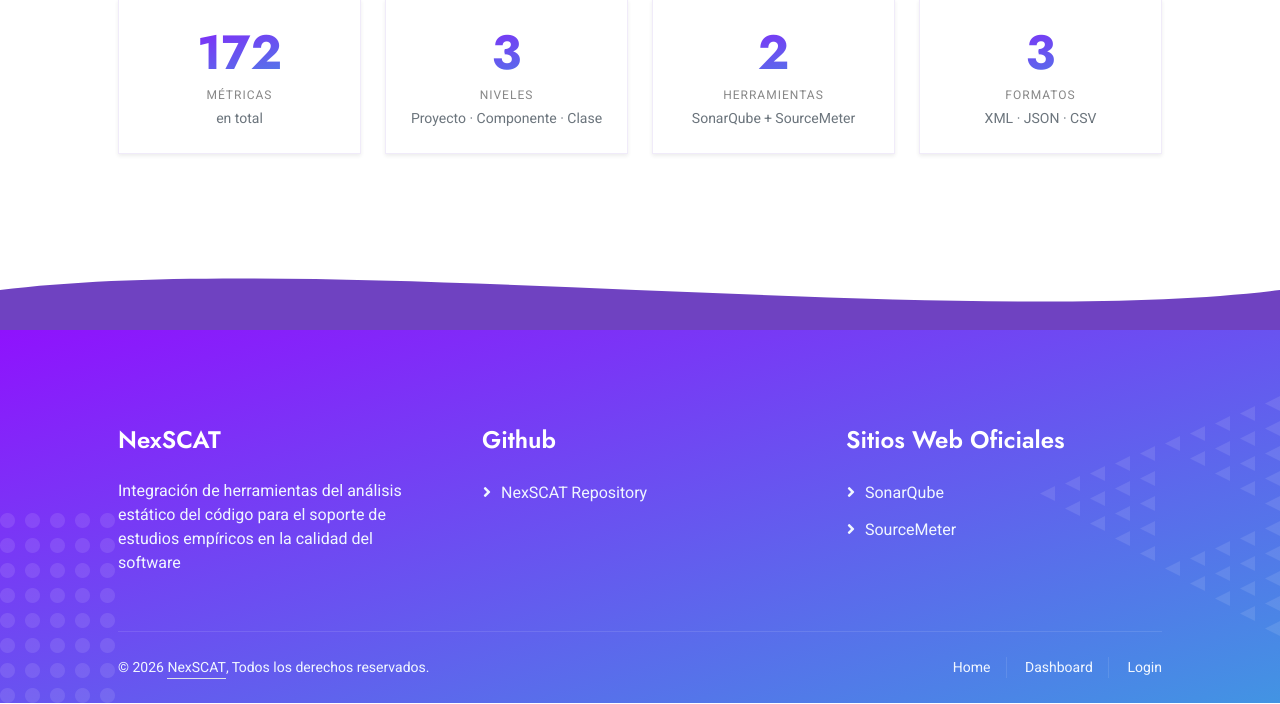
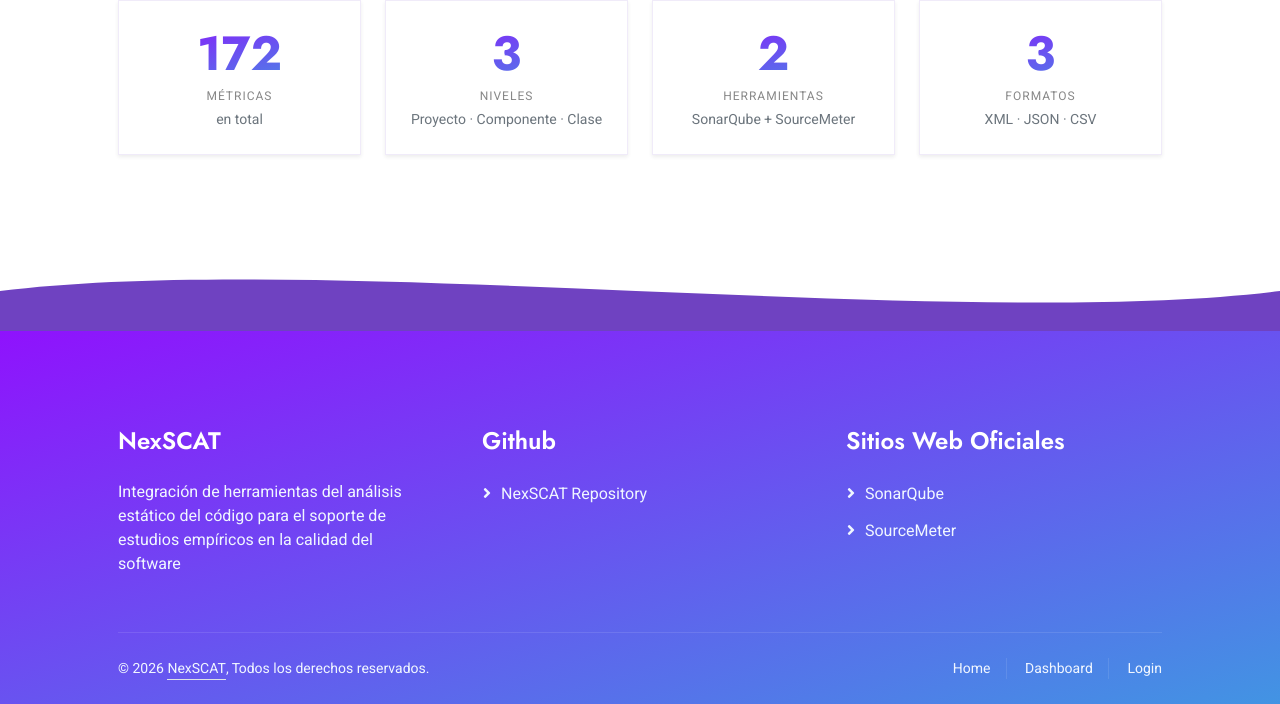
Before and after one commit to CelesteOj22/NexSCAT, a Django app: page / in a window 1280 px wide. Shown: the part 2620-3324 px from the top of the page. Run offline with Django 4.2, Linux system fonts and the light colour scheme; parts of the project's set-up code (start-up, migrations or seed data) failed here and were passed over; some libraries are stand-ins or nearby versions.

Commit message:
hero y footer fix

```diff
--- a/main/templates/main/Index.html
+++ b/main/templates/main/Index.html
@@ -17,10 +17,10 @@
         </div>
     </div>
 </div>
-<div class="container-fluid" style="background: linear-gradient(135deg, #6f42c1 0%, #0d6efd 100%); margin: 0; padding: 0; line-height: 0; font-size: 0; overflow: hidden;">
+<div class="container-fluid" style="background: linear-gradient(135deg, #6f42c1 0%, #0d6efd 100%); margin: 0; padding: 0; line-height: 0; font-size: 0; overflow: visible;">
     <svg xmlns="http://www.w3.org/2000/svg" viewBox="0 0 1440 80"
          preserveAspectRatio="none"
-         style="width: 100%; height: 80px; display: block; margin-bottom: -1px;">
+         style="display: block; width: 100%; height: 80px; overflow: visible;">
         <path fill="white" d="M0,40 C360,80 1080,0 1440,40 L1440,80 L0,80 Z"/>
     </svg>
 </div>
--- a/main/templates/main/base.html
+++ b/main/templates/main/base.html
@@ -293,10 +293,10 @@
         <!-- Content End -->
 
         <!-- Wave Footer -->
-        <div style="background: white; margin: 0; padding: 0; line-height: 0; font-size: 0;">
+        <div class="container-fluid" style="background: white; margin: 0; padding: 0; line-height: 0; font-size: 0; overflow: visible;">
             <svg xmlns="http://www.w3.org/2000/svg" viewBox="0 0 1440 80"
                  preserveAspectRatio="none"
-                 style="display: block; width: 100%; height: 80px;">
+                 style="display: block; width: 100%; height: 80px; overflow: visible;">
                 <path fill="#6f42c1" d="M0,40 C360,0 1080,80 1440,40 L1440,80 L0,80 Z"/>
             </svg>
         </div>
--- a/static/css/style.css
+++ b/static/css/style.css
@@ -317,15 +317,7 @@ body.home-page .sticky-top.navbar-light .navbar-brand h1 {
 .hero-header {
     margin-bottom: 0;
     padding: 16rem 0 0 0;
-    background:
-        url(../img/bg-circle.png),
-        url(../img/bg-triangle.png),
-        linear-gradient(to bottom right, var(--primary), var(--secondary));
-    background-position:
-        left 0px top 0px,
-        right 0px top 50%,
-        center bottom;
-    background-repeat: no-repeat;
+    background: linear-gradient(to bottom right, var(--primary), var(--secondary));
 }
 
 .center-wrapper {
@@ -504,15 +496,7 @@ body.home-page .sticky-top.navbar-light .navbar-brand h1 {
 .footer {
     margin-top: 0;
     padding-top: 3rem;
-    background:
-        url(../img/bg-circle.png),
-        url(../img/bg-triangle.png),
-        linear-gradient(to bottom right, var(--primary), var(--secondary));
-    background-position:
-        left 0px bottom 0px,
-        right 0px top 50%,
-        center top;
-    background-repeat: no-repeat;
+    background: linear-gradient(to bottom right, var(--primary), var(--secondary));
 }
 
 .footer .btn.btn-social {
```
